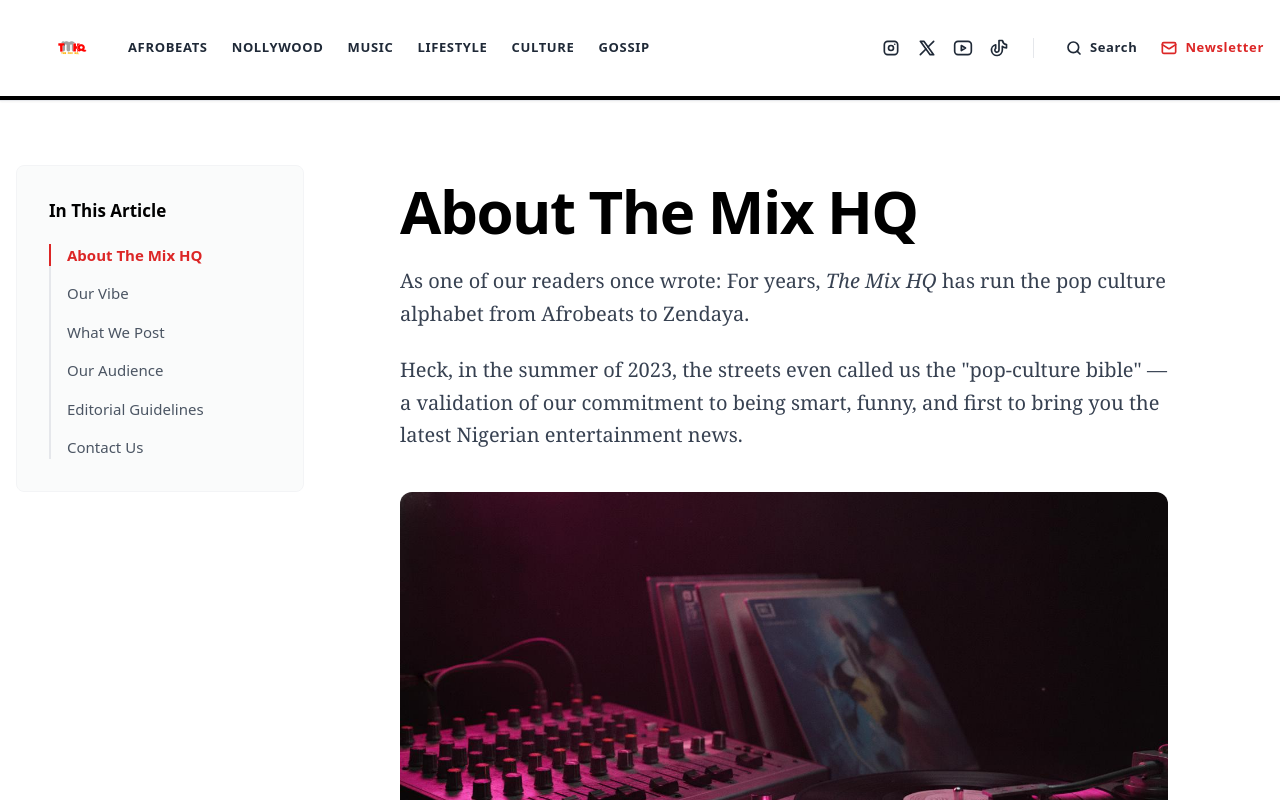
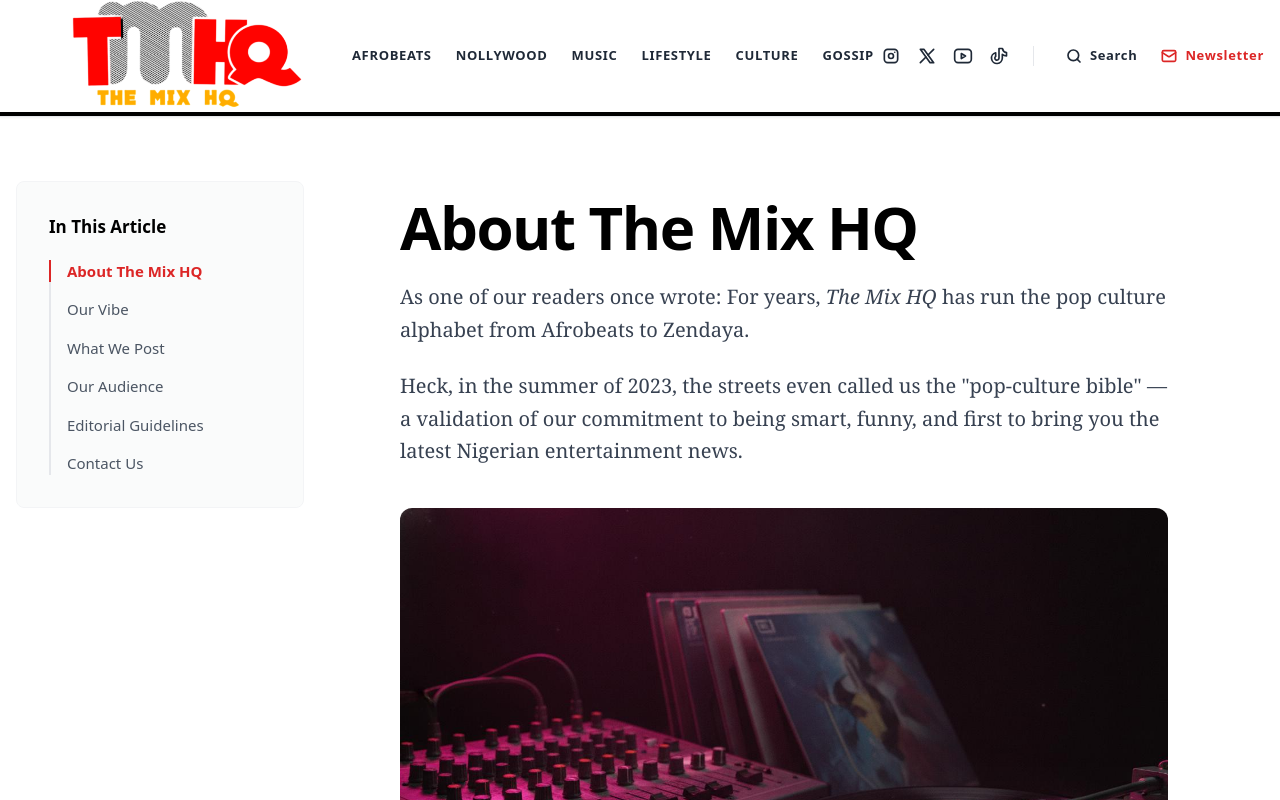
Before and after one commit to blackweb470/themixhq, a React (Vite) app: page /about in a window 1280 px wide. Shown: the top 800 px of the page. Built offline with nearby package versions, Linux system fonts and the light colour scheme; no server answers.

Commit message:
fix: adjust logo scaling and layout to prevent cropping

```diff
--- a/src/components/Navbar.tsx
+++ b/src/components/Navbar.tsx
@@ -4,7 +4,9 @@
 import { IconBrandInstagram, IconBrandX, IconBrandYoutube, IconBrandTiktok } from '@tabler/icons-react';
 
 export const Logo = () => (
-  <img src="/logo.png" alt="THE MIX HQ" className="h-14 md:h-16 object-contain" />
+  <div className="flex items-center justify-center w-40 md:w-60 lg:w-72 h-14 md:h-16 lg:h-20 relative">
+    <img src="/logo.png" alt="THE MIX HQ" className="absolute scale-[1.8] object-contain pointer-events-none" />
+  </div>
 );
 
 export const Navbar = () => {
--- a/src/pages/Admin.tsx
+++ b/src/pages/Admin.tsx
@@ -399,7 +399,9 @@
       <aside className="w-[240px] bg-white border-r border-gray-200 flex flex-col justify-between shrink-0 transition-all shadow-sm z-20">
         <div>
           <div className="p-6 border-b border-gray-100 flex justify-center">
-            <img src="/logo.png" alt="THE MIX HQ" className="h-10 object-contain" />
+            <div className="flex items-center justify-center w-36 h-12 relative">
+              <img src="/logo.png" alt="THE MIX HQ" className="absolute scale-[2] object-contain pointer-events-none" />
+            </div>
           </div>
           <ul className="py-4 overflow-y-auto">
             <NavItem icon={<Edit size={18}/>} label="Write new post" active={activePanel === 'write' && !editingArticleId} onClick={() => {
--- a/src/pages/Article.tsx
+++ b/src/pages/Article.tsx
@@ -173,7 +173,9 @@
             <div className="flex flex-col sm:flex-row sm:items-center justify-between border-t border-b border-gray-200 py-4 mb-8 space-y-4 sm:space-y-0">
               <div className="flex items-center space-x-4">
                 <div className="flex items-center justify-center">
-                  <img src="/logo.png" alt="theMixhq" className="h-8 md:h-10 w-auto object-contain" />
+                  <div className="flex items-center justify-center w-24 md:w-32 h-10 md:h-12 relative">
+                    <img src="/logo.png" alt="theMixhq" className="absolute scale-[2] object-contain pointer-events-none" />
+                  </div>
                 </div>
                 <div>
                   <p className="text-sm font-bold text-gray-900 uppercase tracking-wide">By <span className="text-red-600">{article.author}</span></p>
```
